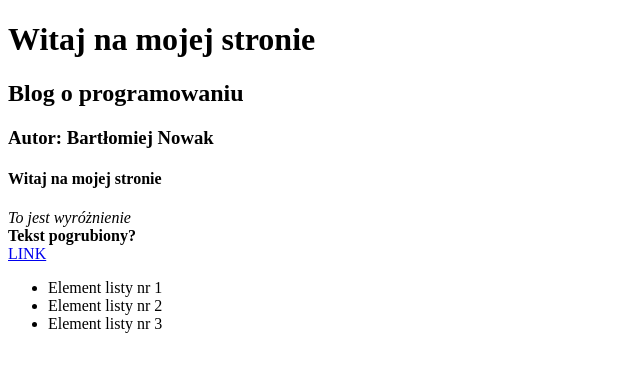
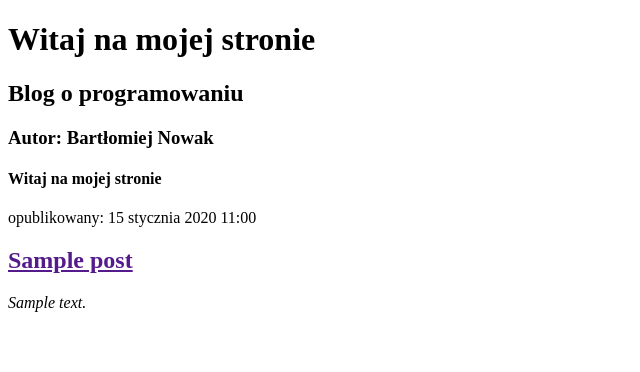
Before and after one commit to Aseroth/djangoblog, a Django app: page / in a window 1280 px wide. Shown: the top 372 px of the page, without its empty margins (0-640 px from the left). Run offline with Django 4.2, Linux system fonts and the light colour scheme; tables that the repository leaves empty hold one stand-in row (values such as "Sample post").

Commit message:
changed files
views.py - added render view for post

post_list.html - > added posts view

```diff
--- a/blog/templates/blog/post_list.html
+++ b/blog/templates/blog/post_list.html
@@ -11,17 +11,18 @@
         <h3>Autor: Bartłomiej Nowak</h3>
         <h4>Witaj na mojej stronie</h4>
         </div>
+            {% comment %}
+            test test
+            {% endcomment %}
+            {% for post in posts %}
         <div>
-        <em>To jest wyróżnienie</em><br>
-        <strong>Tekst pogrubiony?</strong><br>
-        <a href="https://strefakursow.pl">LINK</a>
+            <p>opublikowany: {{post.published_date}}</p>
+            <h2><a href="">{{post.title}}</a></h2>
+            <em>{{post.text|linebreaksbr}}</em>
         </div>
+            {% endfor %}
         <div>
-        <ul>
-            <li>Element listy nr 1</li>
-            <li>Element listy nr 2</li>
-            <li>Element listy nr 3</li>
-        </ul>
+
         </div>
     </body>
 </html>
--- a/blog/views.py
+++ b/blog/views.py
@@ -1,4 +1,7 @@
+from django.utils import timezone
 from django.shortcuts import render
+from .models import Post
 
 def post_list(request):
-    return render(request, 'blog/post_list.html', {})
+    posts = Post.objects.filter(published_date__lte=timezone.now()).order_by('published_date')
+    return render(request, 'blog/post_list.html', {'posts':posts})
```
